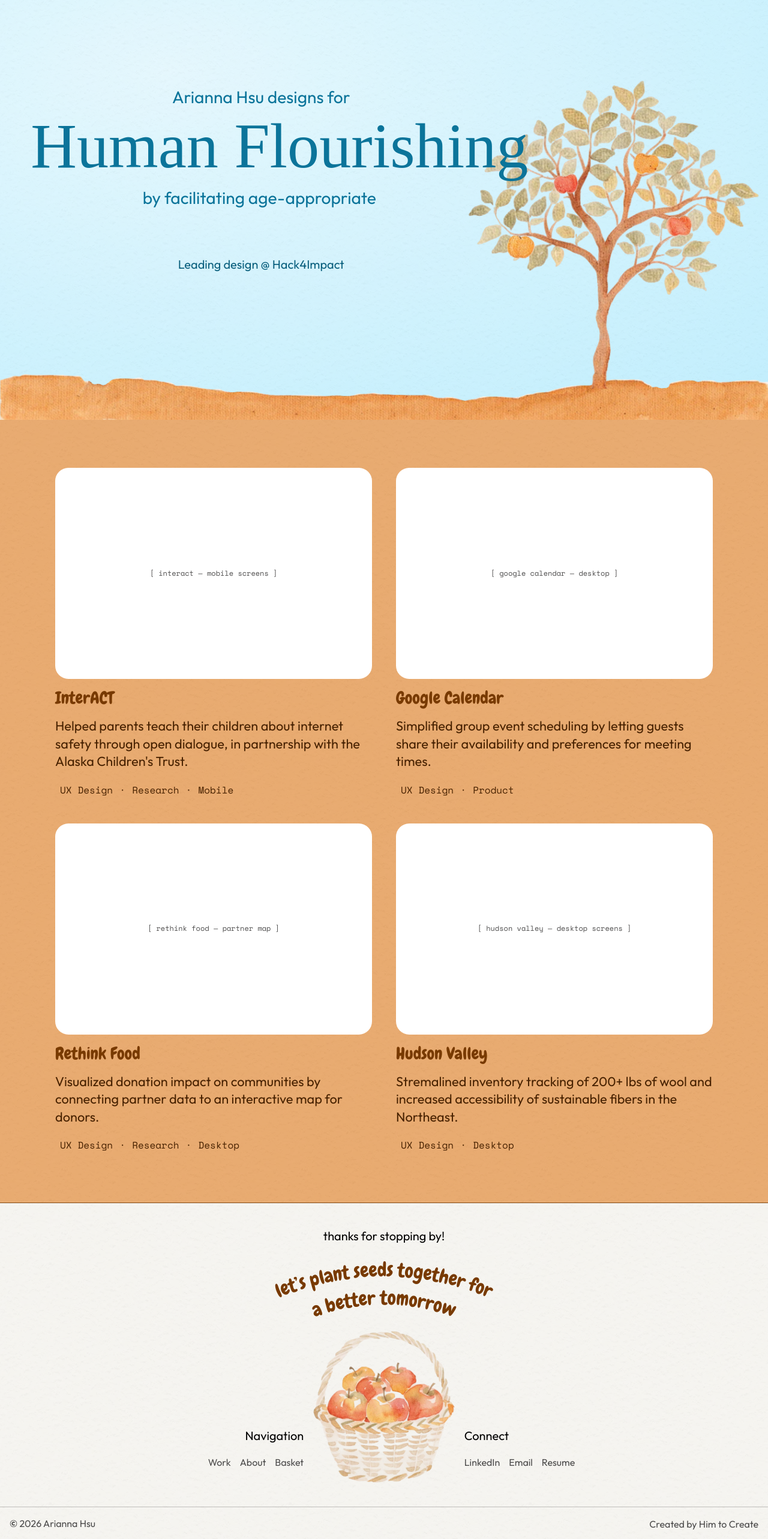
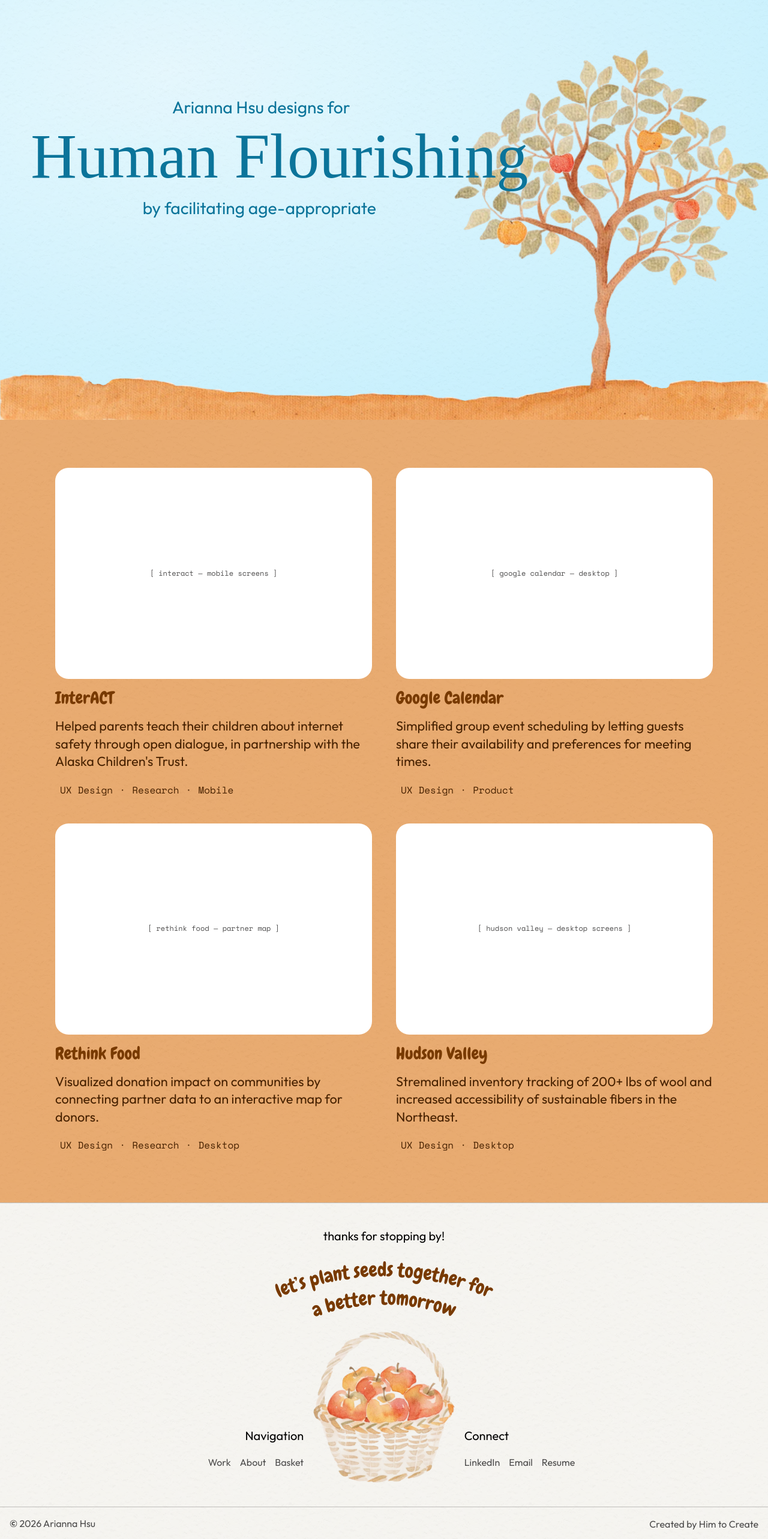
Before and after one commit to AriannaHsu/portfolio, a React (Vite) app: page / in a window 1280 px wide. Shown: the part 100-2666 px from the top of the page at 60% size. Built offline with nearby package versions, Linux system fonts and the light colour scheme; a web font is replaced by a local one.

Commit message:
remove leading at h4i, playing around with tree size

```diff
--- a/index.html
+++ b/index.html
@@ -5,7 +5,7 @@
     <link rel="icon" type="image/png" sizes="48x48" href="/favicon.png?v=3" />
     <link rel="apple-touch-icon" href="/apple-touch-icon.png?v=2" />
     <meta name="viewport" content="width=device-width, initial-scale=1.0" />
-    <title>Arianna Hsu</title>
+    <title>Arianna Hsu’s Portfolio</title>
     <link rel="preconnect" href="https://fonts.googleapis.com">
     <link rel="preconnect" href="https://fonts.gstatic.com" crossorigin>
     <link href="https://fonts.googleapis.com/css2?family=Newsreader:ital,opsz,wght@0,6..72,400;0,6..72,500;1,6..72,400&family=Work+Sans:wght@400;500;600&family=IBM+Plex+Mono:wght@400;500&family=Butterfly+Kids&family=Chewy&family=Space+Mono&family=Outfit:wght@400;500;600&display=swap" rel="stylesheet">
--- a/src/components/hero/Hero.jsx
+++ b/src/components/hero/Hero.jsx
@@ -2,6 +2,7 @@ import { projects } from '../../data/projects'
 import AppleTree from './AppleTree'
 import TypedTagline from './TypedTagline'
 import groundSrc from '../../assets/hero/ground.webp'
+// import hack4ImpactLogo from '../../assets/hero/hack4impact.webp' // used by the "Leading design @" line below
 
 // Order the tagline cycles through; each project needs a `heroLine` in projects.js.
 const HERO_ORDER = ['hudson-valley', 'interact', 'rethink-food', 'google-calendar']
@@ -32,7 +33,12 @@ export default function Hero() {
           </span>
         </h1>
         {lines.length > 0 && <TypedTagline lines={lines} />}
-        <p className="hero__role">Leading design @ Hack4Impact</p>
+        {/* Hidden for now. To bring it back, uncomment this and the hack4ImpactLogo import at the top.
+        <p className="hero__role">
+          Leading design @{' '}
+          <img className="hero__role-logo" src={hack4ImpactLogo} alt="Hack4Impact Cornell" draggable="false" />
+        </p>
+        */}
       </div>
     </section>
   )
--- a/src/index.css
+++ b/src/index.css
@@ -336,6 +336,16 @@ body {
   font: 400 20px/30px var(--font-sky);
   color: var(--sky-text-strong);
 }
+/* Sized so the "hack4impact" wordmark's letters match the text beside it (its ascenders equal
+   this font's, ~0.7em) and its baseline sits on the text baseline. Measured from the image:
+   ascender-to-baseline is 47% of its height, and 44% of it hangs below the baseline. */
+.hero__role-logo {
+  display: inline-block;
+  height: 1.48em;
+  width: auto;
+  vertical-align: -0.65em;
+  user-select: none;
+}
 
 /* Tree: Figma box is 801x829 at x=865 in a 1440x1024 frame, trunk sinking into the ground strip. */
 .tree {
@@ -343,8 +353,9 @@ body {
   z-index: 2;
   left: 60%;
   bottom: calc(var(--ground-h) * 0.68);
-  height: 64.8%; /* 0.8× the Figma size (81%) */
+  height: 71.28%; /* 0.88× the Figma size (81%) */
   aspect-ratio: 801.25 / 828.75;
+  transform: translateX(-4.5%); /* grown 1.1× around its old centre, so the right leaves stay on screen */
 }
 .tree__img {
   width: 100%;
@@ -543,7 +554,7 @@ body {
 /* ───────────── Footer (basket zone, Figma 56:1984) ───────────── */
 .footer {
   background: url('./assets/paper-wash.webp') 0 0 / 400px 400px repeat, #F4F3EF; /* background/base + paper */
-  border-top: 1px solid #854D18;    /* border/subtle */
+  border-top: 1px solid #4C4B4B50;    /* border/subtle */
   font-family: var(--font-sky);
 }
 .footer__main {
@@ -773,7 +784,7 @@ body {
 @media (max-width: 820px) {
   .hero__copy { left: 16px; right: 16px; width: auto; top: calc(var(--nav-h) + 24px); transform: none; }
   .hero__script { font-size: clamp(40px, 13vw, 72px); }
-  .tree { left: auto; right: -12%; height: 40%; } /* keep all four apples on screen */
+  .tree { left: auto; right: -12%; height: 44%; transform: none; } /* keep all four apples on screen */
 }
 
 @media (prefers-reduced-motion: reduce) {
```
Also changed, not shown: src/assets/hero/hack4impact.webp (added).
